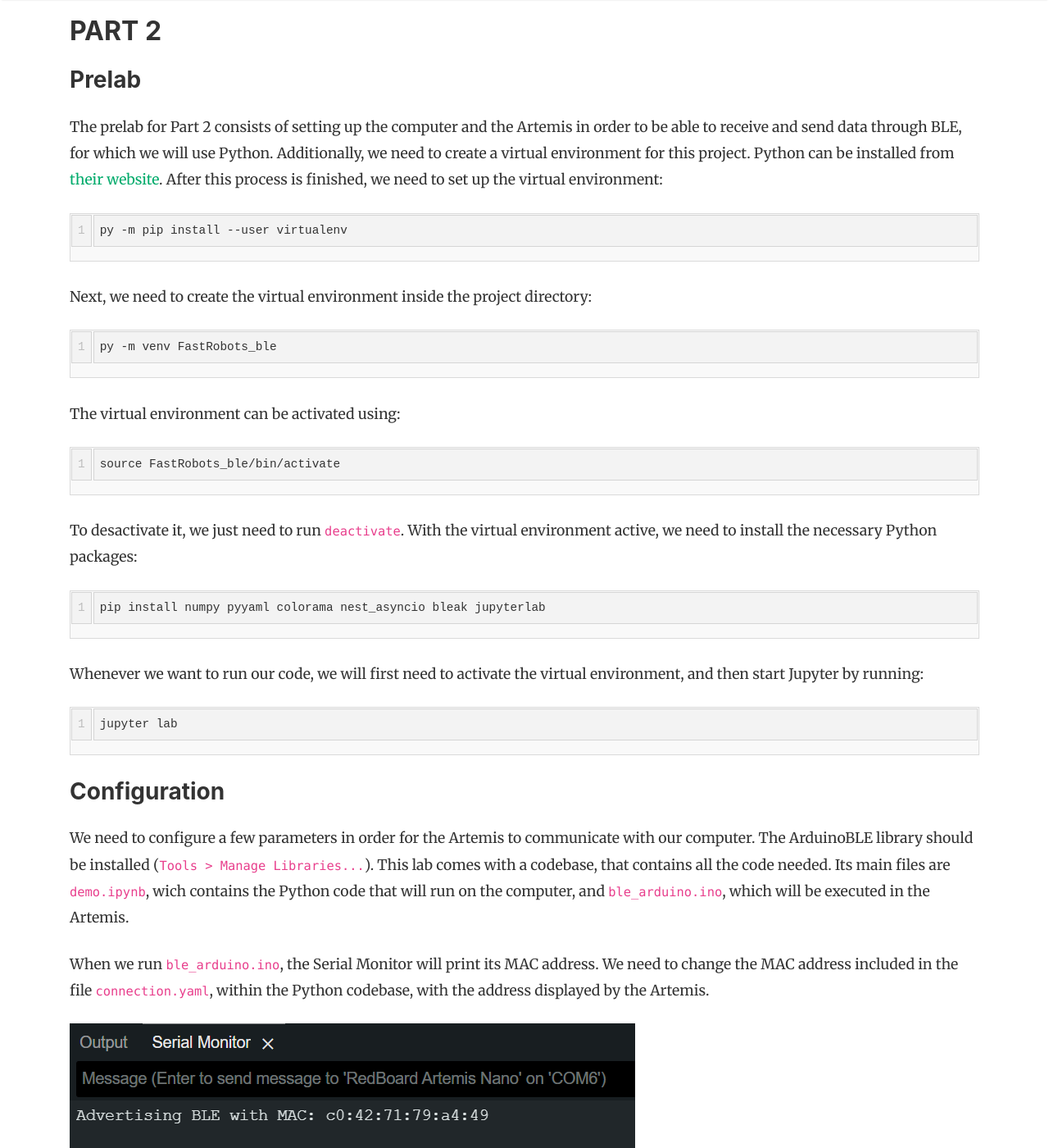
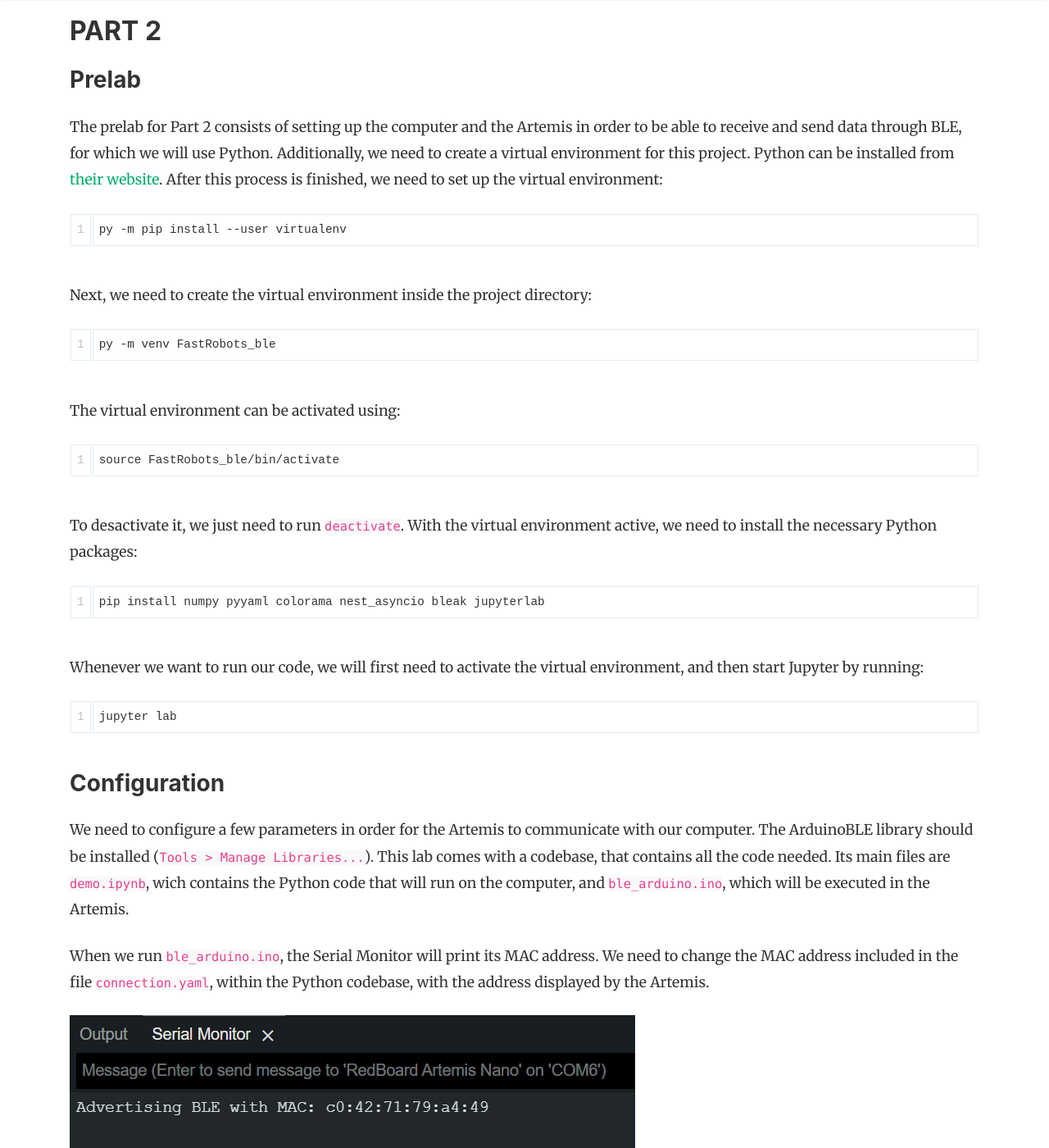
Before and after one commit to miguelalvarezd/FastRobots, a Jekyll site: the page built from _posts/2023-01-31-lab-1.md, in a window 1280 px wide and 1400 px high, scrolled down 4013 px. Shown: the whole window at 82% size. Built offline with Jekyll 4.4.1, drawn with Linux system fonts in a browser that asks for light colours; nearby versions of some CDN libraries; comment, search, counter and statistics services are not loaded.

Commit message:
Update screen.css

```diff
--- a/assets/css/screen.css
+++ b/assets/css/screen.css
@@ -31,18 +31,22 @@ a:hover {
 pre {
     -moz-box-sizing: border-box;
     box-sizing: border-box;
-    border: #00000020 1px solid !important;
+    border: #E3EDF3 1px solid;
     width: 100%;
     padding: 7px;
     font-family: monospace, sans-serif;
     font-size: .9rem;
     white-space: pre;
     overflow: auto;
-    background: #00000006 !important;
+    background: #fff;
     border-radius: 0px;
     line-height: 1.6;
     color: #333;
     margin-bottom: -rem;
+}
+
+code {
+    background: #00000006 !important;
 }
 
 .mediumnavigation {
```
